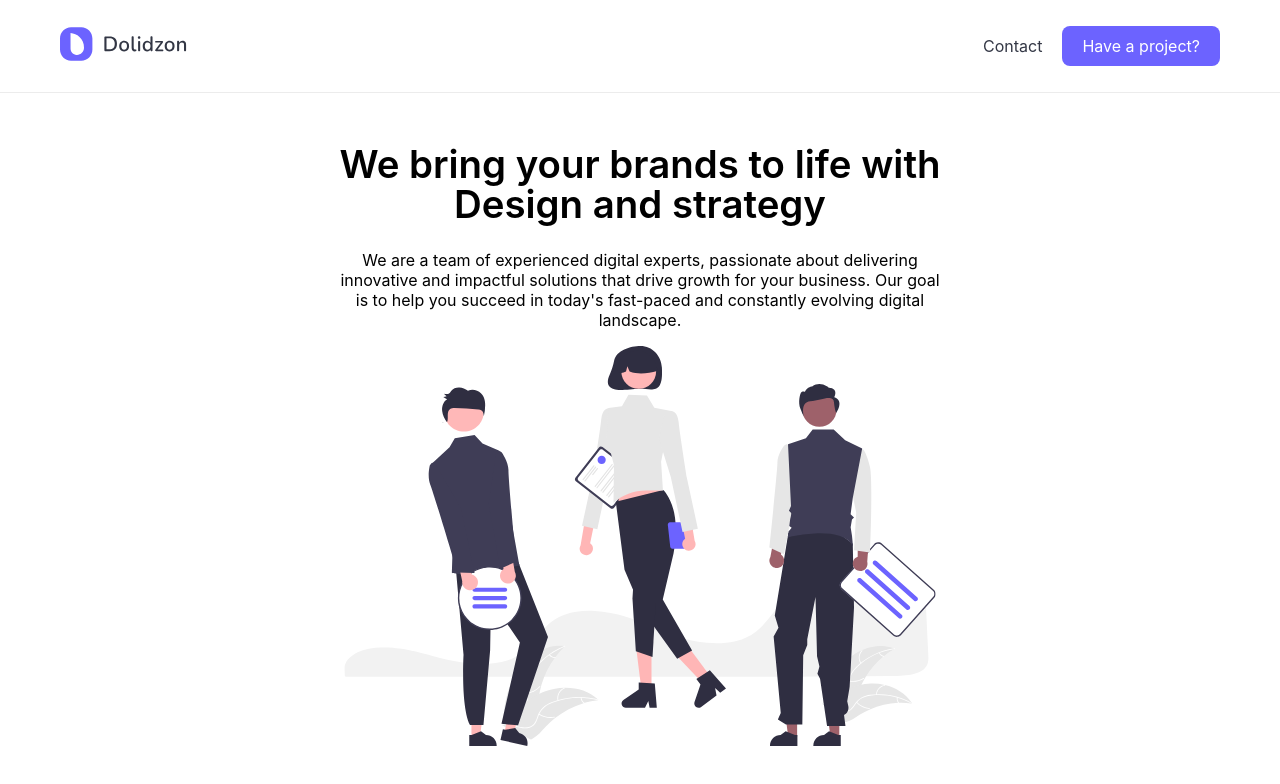
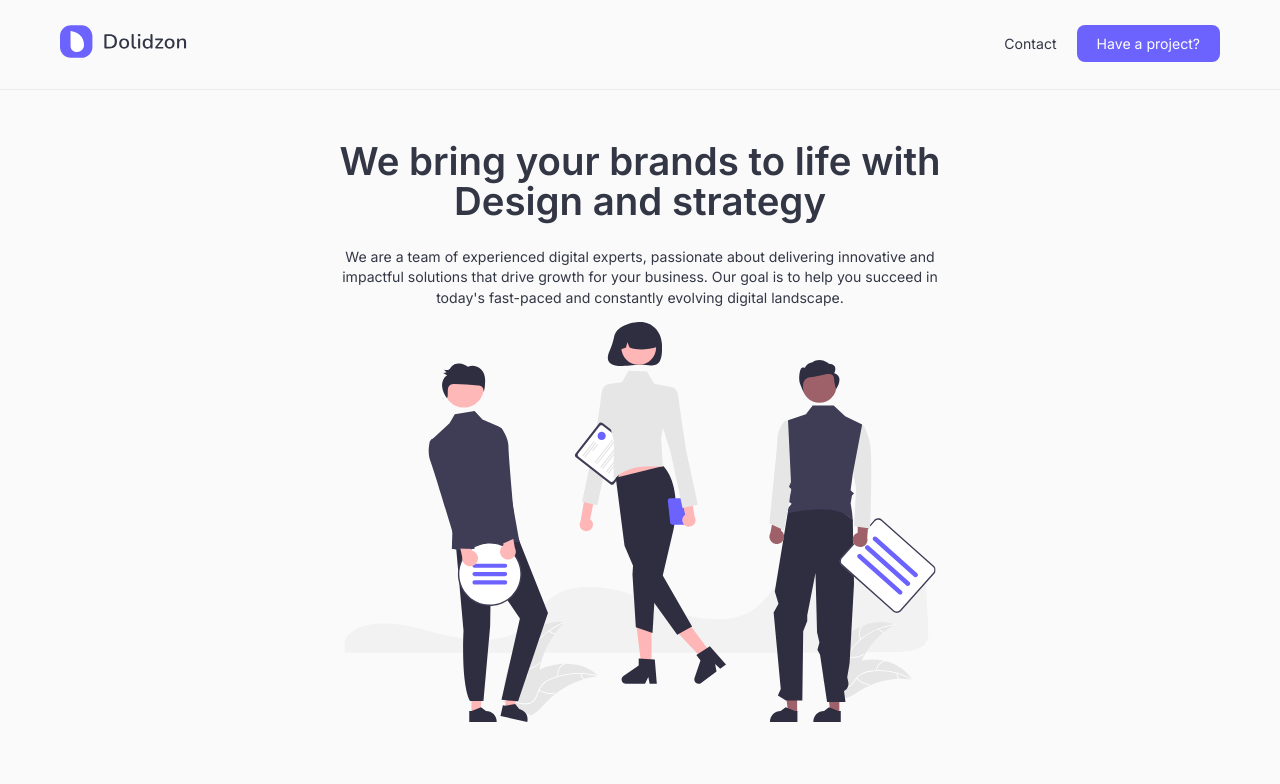
Before and after one commit to HenryUdonsi/dolidzon, a React (Create React App) app: page / in a window 1280 px wide. Shown: the top 784 px of the page. Built offline with nearby package versions, Linux system fonts and the light colour scheme.

Commit message:
Update index.css

```diff
--- a/src/index.css
+++ b/src/index.css
@@ -1,8 +1,13 @@
 body {
   margin: 0;
-  font-family: -apple-system, BlinkMacSystemFont, 'Segoe UI', 'Roboto', 'Oxygen',
+  padding: 0;
+  font-family: 'inter', 'Segoe UI', 'Roboto', 'Oxygen',
     'Ubuntu', 'Cantarell', 'Fira Sans', 'Droid Sans', 'Helvetica Neue',
     sans-serif;
+  color: #333745;
+  background-color: #FAFAFA;
+  line-height: 1.6vw;
+  font-size: 1.1vw;
   -webkit-font-smoothing: antialiased;
   -moz-osx-font-smoothing: grayscale;
 }
```
